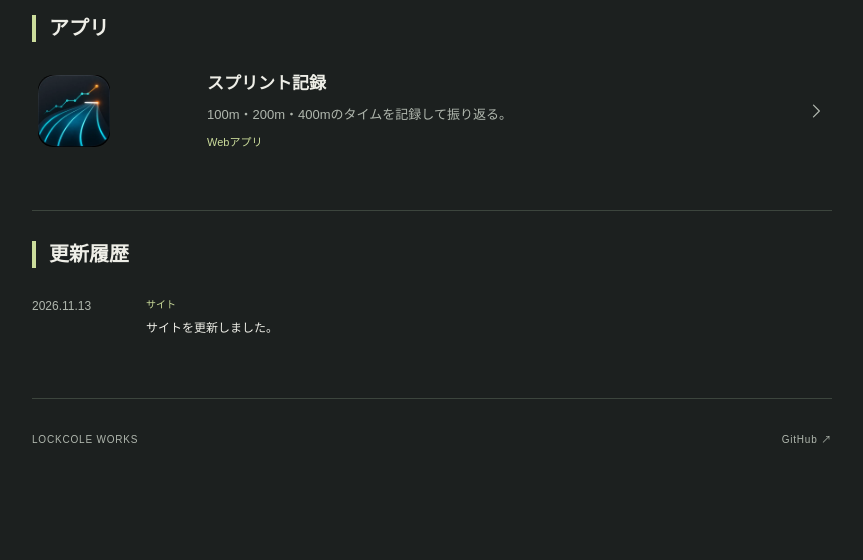
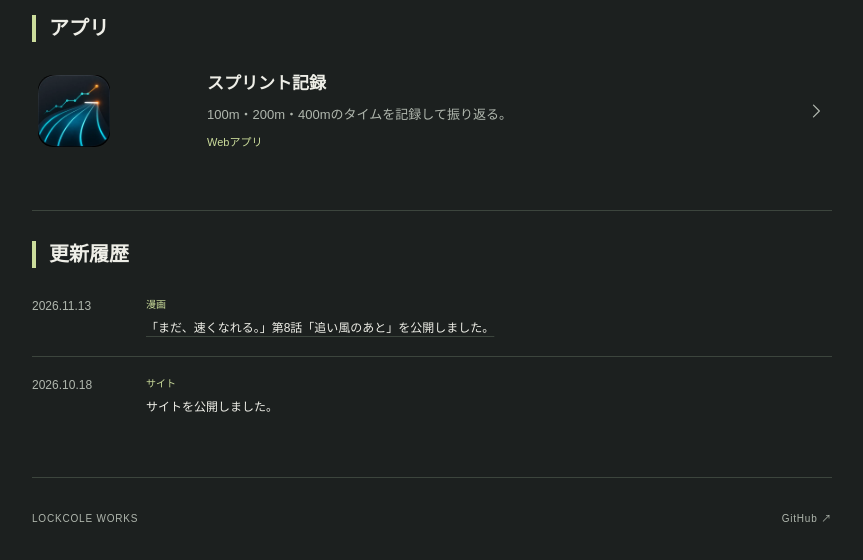
Before and after one commit to lockcole6/lockcole6.github.io, a plain HTML site: page index.html in a window 1280 px wide. Shown: the part 979-1539 px from the top of the page, without its empty margins (208-1071 px from the left). Before the commit the page ends 1466 px from the top, so only its background shows below. Drawn offline with Linux system fonts and the light colour scheme.

Commit message:
Preserve site history and add episode eight release

```diff
--- a/index.html
+++ b/index.html
@@ -85,7 +85,11 @@
   <h2 id="updates-title">更新履歴</h2>
   <ul class="updates-list"><li class="update-item">
   <time datetime="2026-11-13">2026.11.13</time>
-  <div><span class="update-category">サイト</span><p>サイトを更新しました。</p></div>
+  <div><span class="update-category">漫画</span><p><a href="https://lockcole6.github.io/mada-hayaku-nareru/episodes/08/index.html">「まだ、速くなれる。」第8話「追い風のあと」を公開しました。</a></p></div>
+</li>
+<li class="update-item">
+  <time datetime="2026-10-18">2026.10.18</time>
+  <div><span class="update-category">サイト</span><p>サイトを公開しました。</p></div>
 </li></ul>
 </section>
   </main>
```
Also changed, not shown: updates.json (+8 -2 lines).
